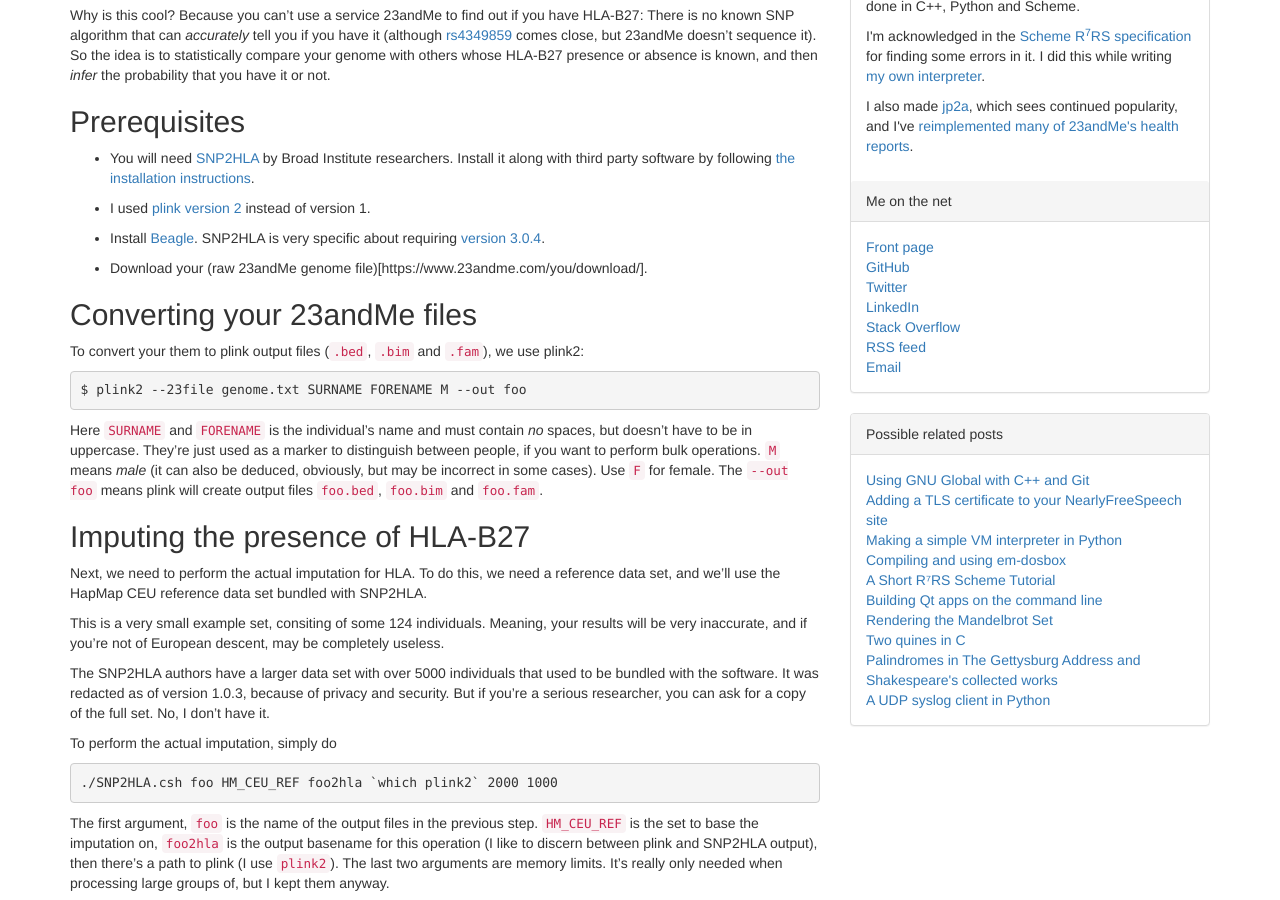
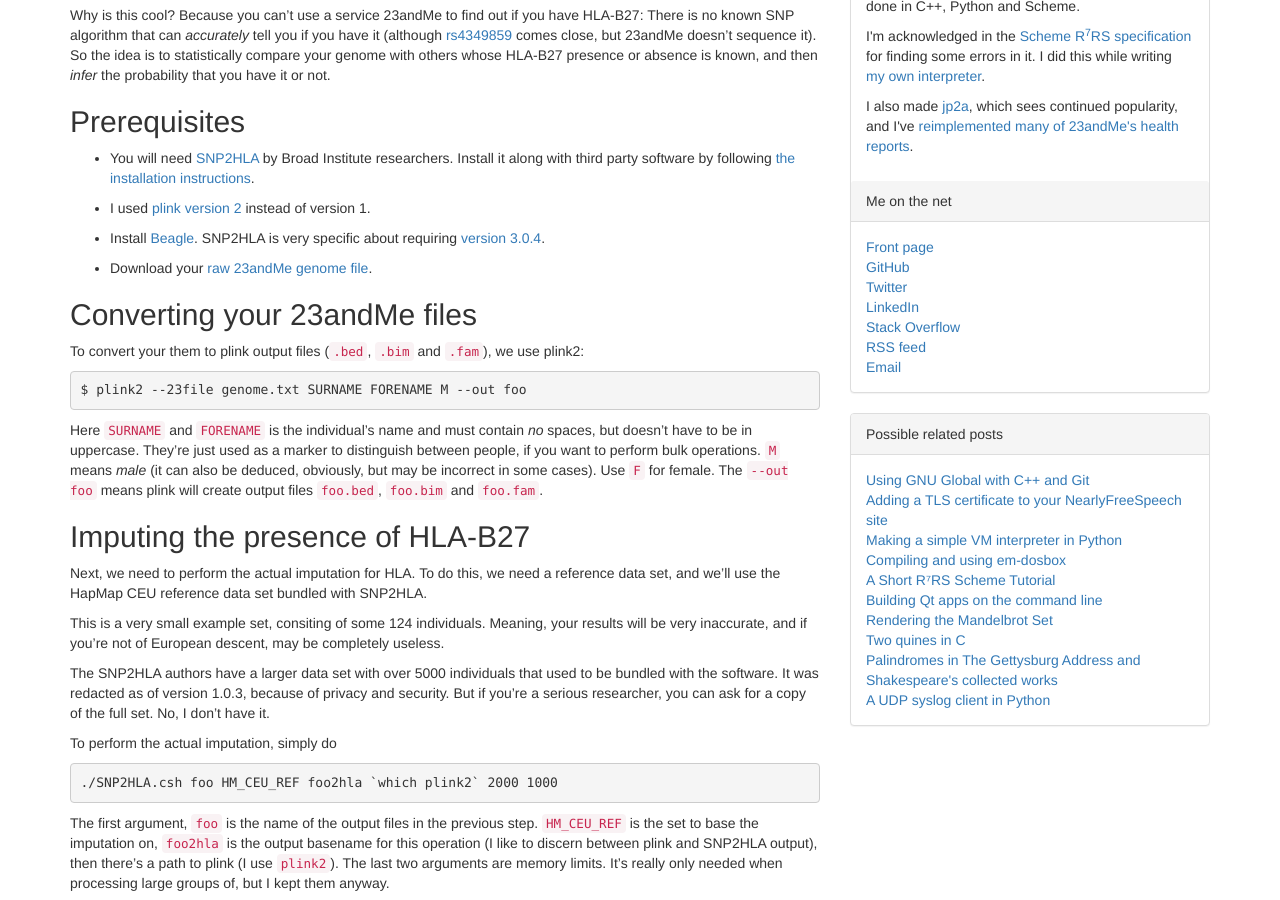
Before and after one commit to cslarsen/csl.name, a Jekyll site: the page built from _posts/2016-02-23-hla-b27.md, in a window 1280 px wide and 900 px high, scrolled down 430 px. Built offline with Jekyll 4.4.1, drawn with Linux system fonts in a browser that asks for light colours; Markdown is read by kramdown in place of the engine named in the settings; comment, search, counter and statistics services are not loaded.

Commit message:
Corrects link

```diff
--- a/_posts/2016-02-23-hla-b27.md
+++ b/_posts/2016-02-23-hla-b27.md
@@ -43,7 +43,7 @@ Prerequisites
   * Install [Beagle](http://faculty.washington.edu/browning/beagle/b3.html).
     SNP2HLA is very specific about requiring [version 3.0.4](http://faculty.washington.edu/browning/beagle/recent.versions/beagle_3.0.4_05May09.zip).
 
-  * Download your (raw 23andMe genome file)[https://www.23andme.com/you/download/].
+  * Download your [raw 23andMe genome file](https://www.23andme.com/you/download/).
 
 Converting your 23andMe files
 -----------------------------
```
